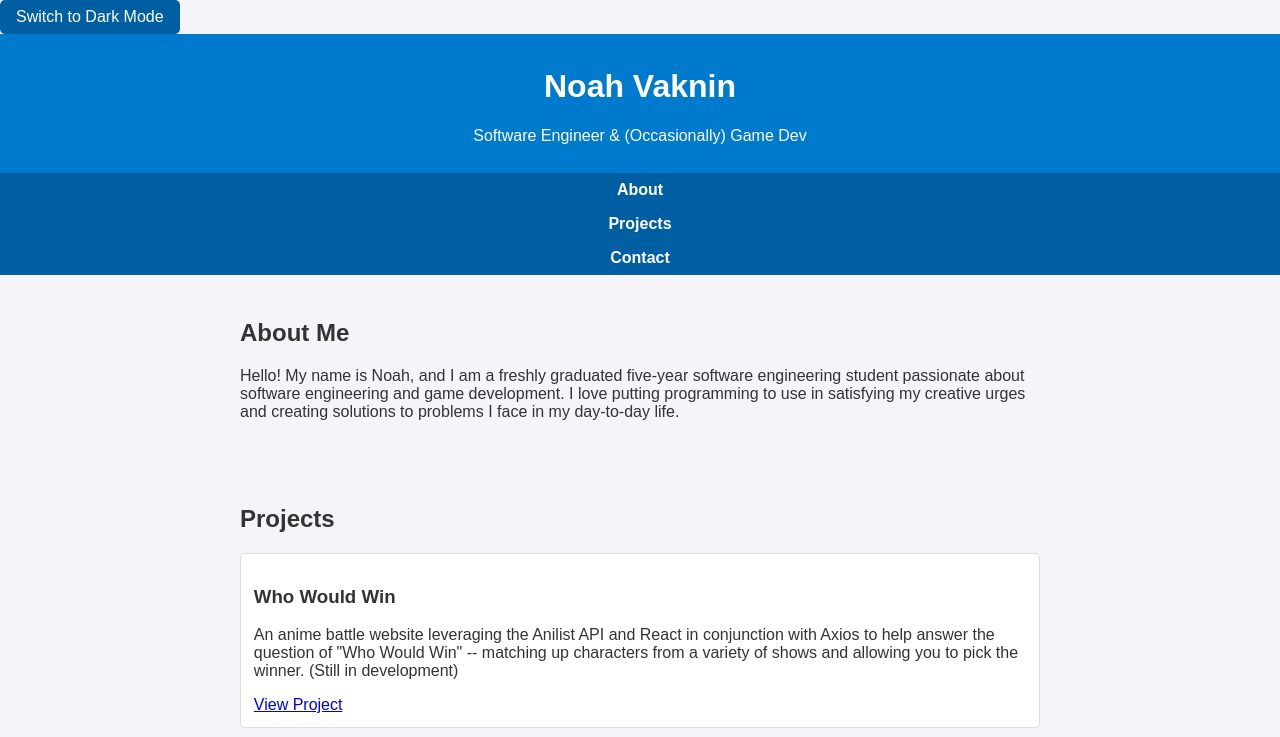
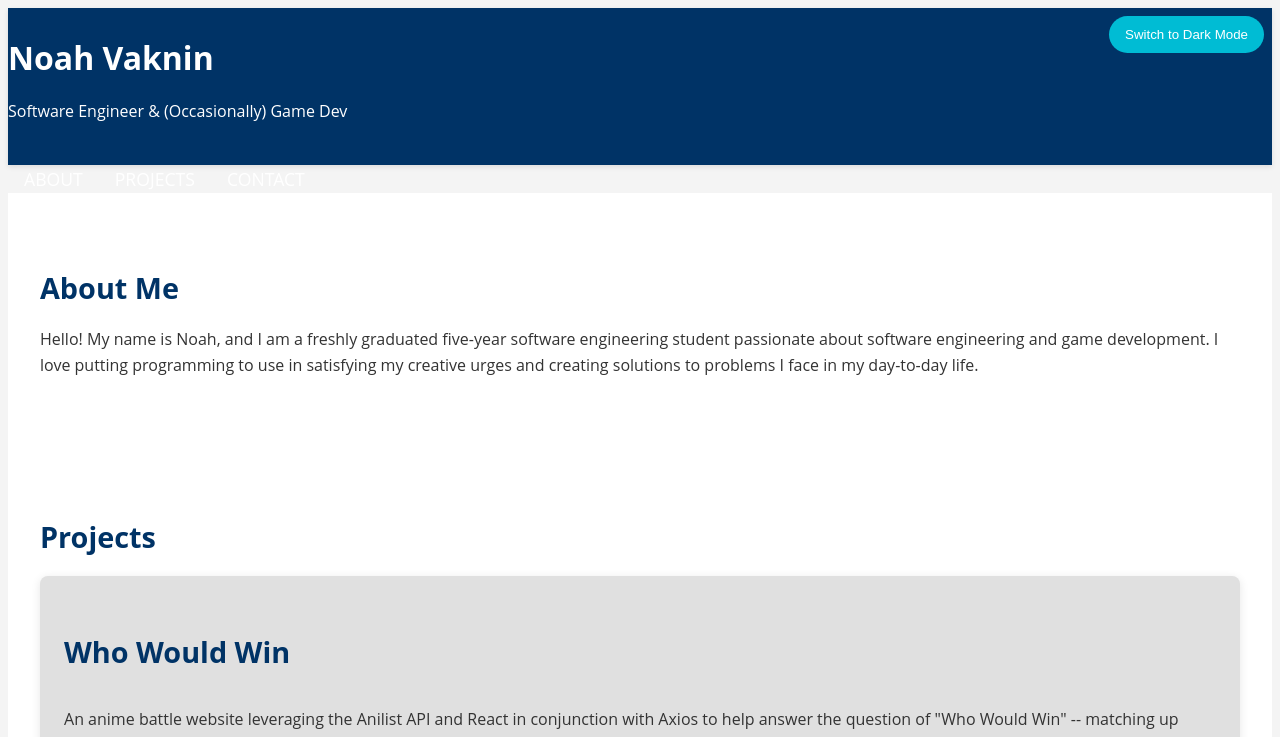
Before and after one commit to NoVaGamesAndStuff/portfolio, a React (Create React App) app: page / in a window 1280 px wide. Shown: the top 737 px of the page. Built offline with nearby package versions, Linux system fonts and the light colour scheme.

Commit message:
Update index.css

```diff
--- a/src/index.css
+++ b/src/index.css
@@ -1,97 +1,126 @@
+:root {
+    --primary: #003366;
+    --accent: #00bcd4;
+    --background: #f4f4f4;
+    --text: #333;
+    --white: #fff;
+    --secondary: #e0e0e0;
+    --footer-bg: #333;
+    --footer-text: #fff;
+}
+
 body {
-    margin: 0;
-    font-family: Arial, sans-serif;
+    font-family: 'Open Sans', sans-serif;
+    line-height: 1.6;
     background-color: var(--background);
     color: var(--text);
-    transition: background-color 0.3s, color 0.3s;
 }
 
 header {
     background-color: var(--primary);
-    color: var(--header-text);
-    padding: 0.8rem;
-    text-align: center;
+    color: var(--white);
+    padding: 1.5rem 0;
+    box-shadow: 0 2px 5px rgba(0,0,0,0.1);
 }
 
-nav {
-    display: flex;
-    flex-wrap: wrap;
-    justify-content: center;
-    gap: 1rem;
-    background-color: var(--secondary);
-    padding: 0.5rem 0;
+header h1 {
+    margin: 0;
+    font-size: 2rem;
 }
 
 nav a {
-    color: var(--nav-text);
+    color: var(--white);
+    font-size: 1.1rem;
+    margin: 0 1rem;
     text-decoration: none;
-    font-weight: bold;
-    flex: 1 1 100%;
-    text-align: center;
+    text-transform: uppercase;
+    font-weight: 500;
+}
+
+nav a:hover {
+    color: var(--accent);
 }
 
 section {
-    padding: 1.5rem;
-    margin: 1rem 0;
-    max-width: 800px;
-    margin: auto;
+    max-width: 1200px;
+    margin: 0 auto;
+    padding: 3rem 2rem;
+    background-color: var(--white);
+}
+
+h2, h3 {
+    color: var(--primary);
+    font-size: 1.8rem;
+    margin-bottom: 1rem;
 }
 
 .project {
-    border: 1px solid var(--border);
-    border-radius: 5px;
-    padding: 0.8rem;
-    margin-bottom: 1.2rem;
-    background-color: var(--card);
+    display: flex;
+    flex-direction: column;
+    background-color: var(--secondary);
+    padding: 1.5rem;
+    border-radius: 8px;
+    margin-bottom: 2rem;
+    box-shadow: 0 2px 10px rgba(0, 0, 0, 0.1);
+    transition: transform 0.2s ease-in-out;
+}
+
+.project:hover {
+    transform: translateY(-5px);
 }
 
 .project img {
-    max-width: 100%;
-    height: auto;
-    border-radius: 5px;
+    width: 100%;
+    border-radius: 8px;
     margin-bottom: 1rem;
 }
 
 footer {
+    background-color: var(--footer-bg);
+    color: var(--footer-text);
     text-align: center;
-    padding: 0.8rem;
-    background-color: var(--primary);
-    color: var(--footer-text);
-    margin-top: 2rem;
-    font-size: 0.9rem;
+    padding: 2rem 0;
+    font-size: 1rem;
 }
 
 .theme-toggle {
-    position: static;
-    background-color: var(--secondary);
-    color: var(--nav-text);
+    position: absolute;
+    top: 1rem;
+    right: 1rem;
+    background-color: var(--accent);
     border: none;
-    padding: 0.5rem 1rem;
+    color: var(--white);
+    padding: 0.7rem 1rem;
+    border-radius: 30px;
     cursor: pointer;
-    border-radius: 5px;
-    font-size: 1rem;
+    transition: background-color 0.3s ease;
 }
 
-:root {
-    --background: #f4f4f9;
-    --text: #333;
-    --primary: #007acc;
-    --secondary: #005fa3;
-    --nav-text: white;
-    --header-text: white;
-    --footer-text: white;
-    --card: white;
-    --border: #ddd;
+.theme-toggle:hover {
+    background-color: #008c9e;
 }
 
-[data-theme="dark"] {
-    --background: #121212;
-    --text: #e0e0e0;
-    --primary: #1a73e8;
-    --secondary: #333;
-    --nav-text: #e0e0e0;
-    --header-text: #e0e0e0;
-    --footer-text: #e0e0e0;
-    --card: #1e1e1e;
-    --border: #444;
+@media (max-width: 768px) {
+    .project {
+        flex-direction: row;
+    }
+
+    section {
+        padding: 2rem;
+    }
+
+    nav {
+        display: flex;
+        flex-direction: column;
+        align-items: center;
+    }
+
+    header h1 {
+        font-size: 1.5rem;
+    }
+
+    .project img {
+        max-height: 200px;
+        object-fit: cover;
+    }
 }
```
